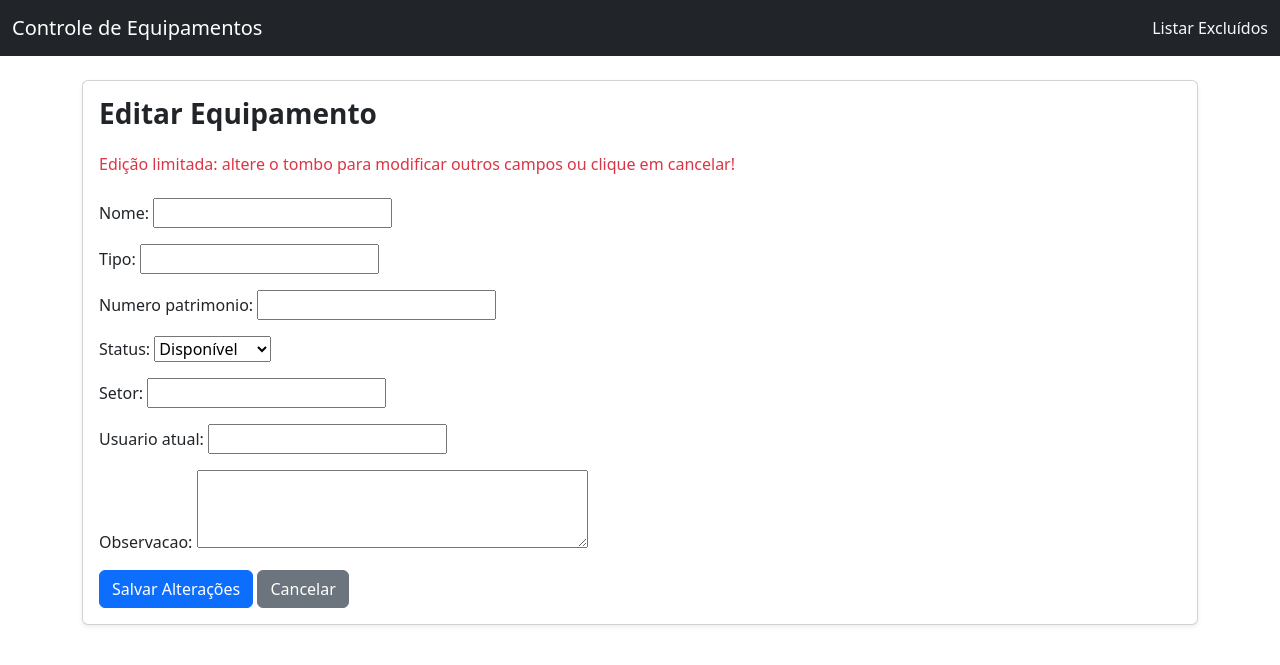
After one commit to BiaAlverne/TCEControleEquipamentos, a Django app: template equipamentos/templates/equipamentos/editar.html in a window 1280 px wide. The commit adds this page. Shown: the top 665 px of the page. Run offline with Django 5.2, Linux system fonts and the light colour scheme; the template is opened without the code that fills it: values that come from a table or form of the project are taken from there, others are empty.

Commit message:
feat: adicionar funcionalidade de edição de equipamentos

```diff
--- a/equipamentos/templates/equipamentos/adicionar2.html
+++ b/equipamentos/templates/equipamentos/adicionar2.html
@@ -2,7 +2,7 @@
 
 {% block content %}
 <div class="container mt-4">
-  <h2 class="mb-3">Adicionar Equipamento</h2>
+  <h2 class="mb-3 fw-bold">Adicionar Equipamento</h2>
 
   <!-- Alerta para mensagens globais (sucesso, alerta etc) -->
   {% if messages %}
--- /dev/null
+++ b/equipamentos/templates/equipamentos/editar.html
@@ -0,0 +1,18 @@
+{% extends 'base.html' %}
+
+{% block title %}Editar Equipamento{% endblock %}
+
+{% block content %}
+<div class="card shadow-sm">
+    <div class="card-body">
+        <h3 class="mb-4 fw-bold" >Editar Equipamento</h3>
+        <h6 class="mb-4 text-danger">Edição limitada: altere o tombo para modificar outros campos ou clique em cancelar!</h6>
+        <form method="post">
+            {% csrf_token %}
+            {{ form.as_p }}
+            <button type="submit" class="btn btn-primary">Salvar Alterações</button>
+            <a href="{% url 'listar_equipamentos' %}" class="btn btn-secondary">Cancelar</a>
+        </form>
+    </div>
+</div>
+{% endblock %}
--- a/equipamentos/templates/equipamentos/excluidos.html
+++ b/equipamentos/templates/equipamentos/excluidos.html
@@ -1,7 +1,7 @@
 {% extends 'equipamentos/base.html' %}
 
 {% block content %}
-<h2>Equipamentos Excluídos</h2>
+<h2 class= "fw-bold" >Equipamentos Excluídos</h2>
 {% if equipamentos %}
   <table class="table table-striped">
     <thead>
--- a/equipamentos/templates/equipamentos/listar.html
+++ b/equipamentos/templates/equipamentos/listar.html
@@ -1,7 +1,7 @@
 {% extends 'equipamentos/base.html' %}
 
 {% block content %}
-<h2>Equipamentos Ativos</h2>
+<h2 class= "fw-bold">Equipamentos Ativos</h2>
 <a href="{% url 'adicionar_equipamento2' %}" class="btn btn-success mb-3">+ Novo Equipamento</a> <!--mudar aqui para alterar o equipamento-->
 
 {% if equipamentos %}
@@ -29,6 +29,7 @@
           <td>{{ eq.setor }}</td>
           <td>{{ eq.observacao }}</td>
           <td>
+            <a href="{% url 'editar_equipamento' eq.id %}" class="btn btn-primary btn-sm">Editar</a>
             <a href="{% url 'excluir_equipamento' eq.id %}" class="btn btn-danger btn-sm">Excluir</a>
           </td>
         </tr>
```
